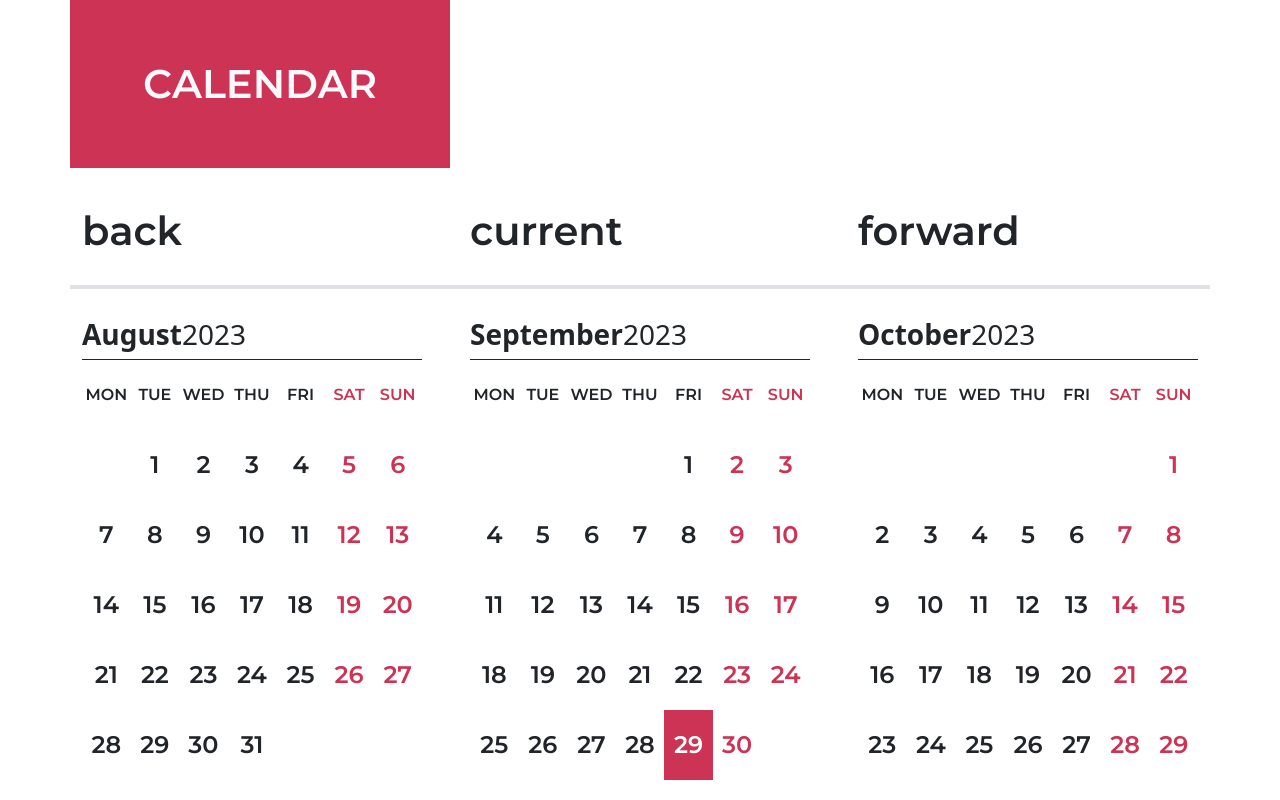
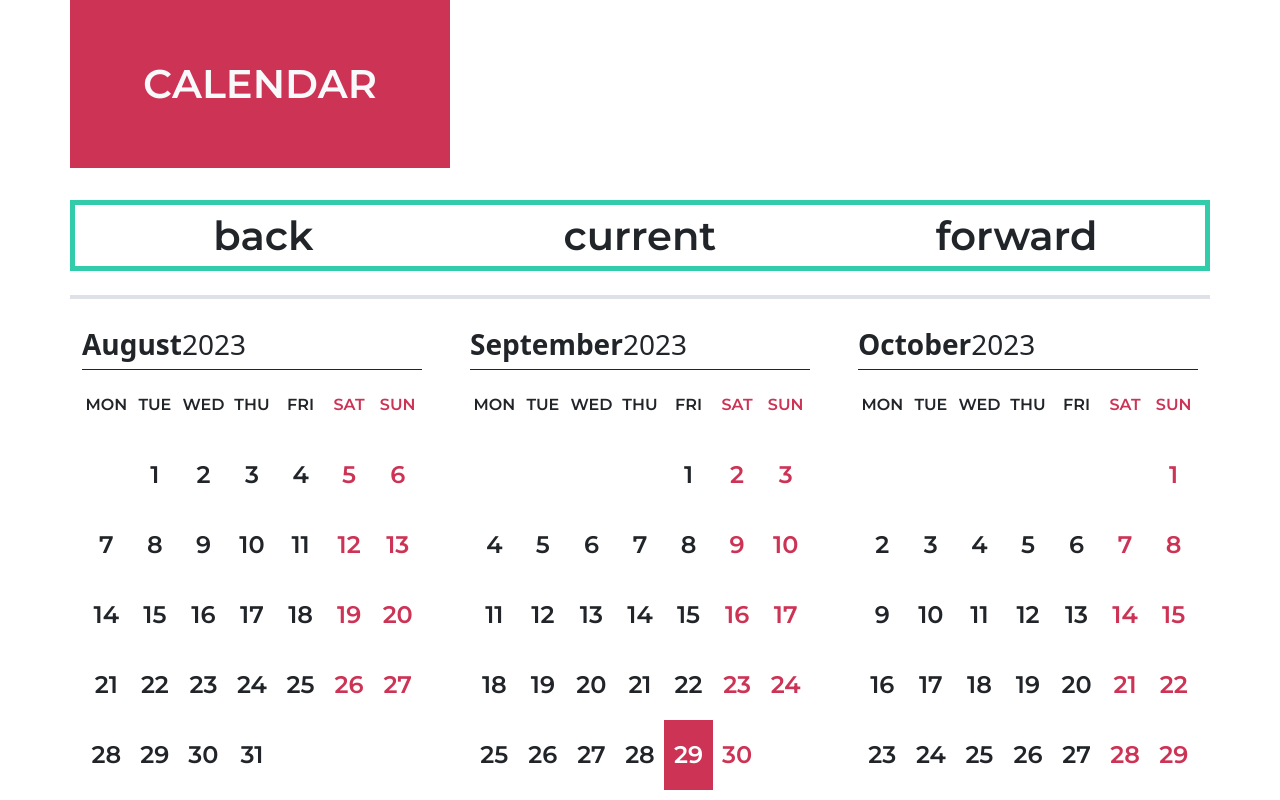
Before and after one commit to 246Mikhael/TripleCalendar, a React (Create React App) app: page / in a window 1280 px wide. Shown: the top 800 px of the page. Built offline with nearby package versions, Linux system fonts and the light colour scheme.

Commit message:
06-10-23

```diff
--- a/src/App.css
+++ b/src/App.css
@@ -13,6 +13,10 @@ h1 {
 a, table {
     font-weight: 800;
     font-family: 'Montserrat', 'Arial', 'sans-serif';
+}
+
+.hrefs-row {
+    border:5px solid var(--color2);
 }
 
 a:hover {
--- a/src/components/Hrefs.js
+++ b/src/components/Hrefs.js
@@ -3,21 +3,21 @@ import React from "react";
 function Hrefs({ increase,
                  decrease,
                  current }) {
-    return  <div className="container nav-css fs-1 text-left mt-4 mb-4 ">
-               <div className="row gx-5">
+    return  <div className="container nav-css fs-1 text-center mt-4 mb-4 ">
+               <div className="hrefs-row row">
                   <div className="col-4">
-                     <a className="text-decoration-none text-dark"
+                     <a className="href-css text-decoration-none text-dark"
                         href="/" onClick={(event)=> {
                         decrease();
                         event.preventDefault()}}>back</a>
                   </div>
-                  <div className="col-4">
+                  <div className=" href-col col-4">
                     <a  className="text-decoration-none text-dark"
                         href="/" onClick={(event)=> {
                         current();
                         event.preventDefault()}}>current</a>
                   </div>
-                  <div className="col-4">
+                  <div className="href-col col-4">
                     <a  className="text-decoration-none text-dark"
                         href="/" onClick={(event)=> {
                         increase();
--- a/src/components/Table.js
+++ b/src/components/Table.js
@@ -9,6 +9,9 @@ function Table({createArrForMonth,
                 setX,
                 setY}){
 
+
+
+    function getHollidays (mon , day) {
         let hollidays = {
             '0_1':  "New Year",
             '1_23': "Defender of The Fatherland Day",
@@ -20,23 +23,23 @@ function Table({createArrForMonth,
             '11_31': "New Year"
         }
 
+         let date = mon + '_' + day;
 
-    function getHollidays (mon , day) {
-        if (mon + '_' + day === '0_1' ||
-            mon + '_' + day === '1_23' ||
-            mon + '_' + day === '2_8' ||
-            mon + '_' + day === '4_1' ||
-            mon + '_' + day === '4_9' ||
-            mon + '_' + day === '5_12' ||
-            mon + '_' + day === '10_4' ||
-            mon + '_' + day === '11_31') {
-         return true;
+        if (date === '0_1' ||
+            date === '1_23' ||
+            date === '2_8' ||
+            date === '4_1' ||
+            date === '4_9' ||
+            date === '5_12' ||
+            date === '10_4' ||
+            date === '11_31') {
+         return hollidays[date];
         }
     }
 
 
-    function getTooltipText( event, obj ) {
-        setTooltipValue( obj[event.target.id] );
+    function getTooltipText( event, date ) {
+        setTooltipValue(date);
         setX( event.pageX );
         setY( event.pageY );
     }
@@ -67,7 +70,7 @@ function Table({createArrForMonth,
                        </td>
             } else if (date === currentDate && isHolliday) {
                 return <td
-                           onMouseMove = {(event) => { getTooltipText(event, hollidays)}}
+                           onMouseMove = {(event) => { getTooltipText(event, isHolliday)}}
                            onMouseLeave = {(event) => delTooltipText(event)}
                            id = {monthAndDay}
                            key = {index}
@@ -83,7 +86,7 @@ function Table({createArrForMonth,
                            </td>
                 }else if ((index === 5 || index === 6) && isHolliday) {
                     return <td
-                               onMouseMove = {(event) => {getTooltipText(event, hollidays)}}
+                               onMouseMove = {(event) => {getTooltipText(event, isHolliday)}}
                                onMouseLeave = {(event) => delTooltipText(event)}
                                id = {monthAndDay}
                                key = {index}
@@ -92,7 +95,7 @@ function Table({createArrForMonth,
                             </td>
                 } else if ((index !== 5 || index !== 6) && isHolliday) {
                     return <td
-                             onMouseMove = {(event) =>  {getTooltipText(event, hollidays)}}
+                             onMouseMove = {(event) =>  {getTooltipText(event, isHolliday)}}
                              onMouseLeave = {(event) => delTooltipText(event)}
                              id = {monthAndDay}
                              key = {index}
--- a/src/components/ThreeMonths.js
+++ b/src/components/ThreeMonths.js
@@ -121,7 +121,7 @@ function ThreeMonths({value,
 
                 <div className = "container">
                   <div className = "row gx-5">
-                  <div className = "col-xl-4 col-md-6 col-sm-12" >
+                  <div className = "col-xl-4 col-sm-12" >
                       <Month
                         createArrForMonth = {createArrForMonth}
                         num = {value - 1}
@@ -130,7 +130,7 @@ function ThreeMonths({value,
                         setX = {setX}
                         setY = {setY}/>
                     </div>
-                    <div className = "col-xl-4 col-md-6 col-sm-12">
+                    <div className = "col-xl-4 col-sm-12">
                       <Month
                         createArrForMonth = {createArrForMonth}
                         num = {value}
@@ -139,7 +139,7 @@ function ThreeMonths({value,
                         setX = {setX}
                         setY = {setY}/>
                     </div>
-                    <div className="col-xl-4 col-md-6 col-sm-12">
+                    <div className="col-xl-4 col-sm-12">
                       <Month
                         createArrForMonth = {createArrForMonth}
                         num = {value + 1}
```
Lines whose indentation alone changed are shown as unchanged.
